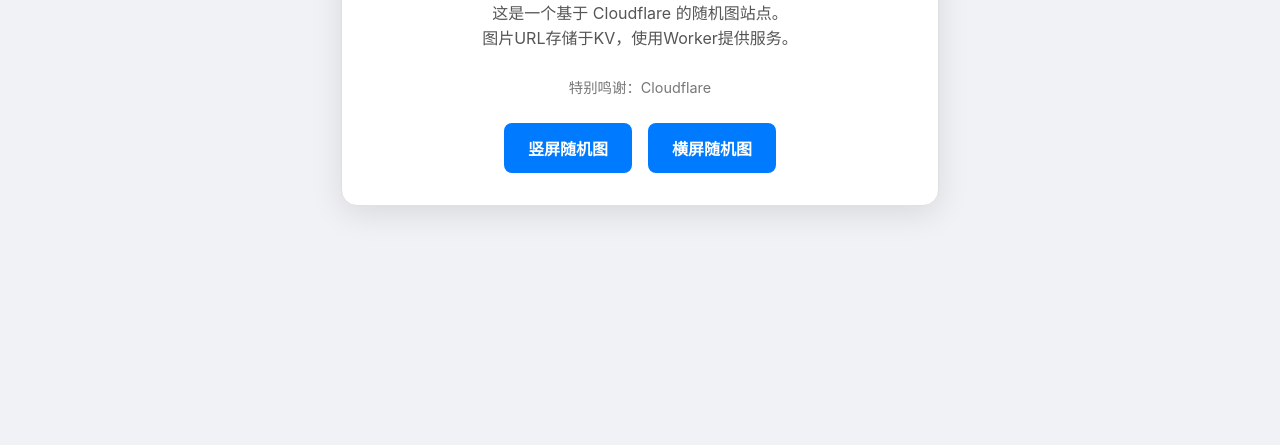
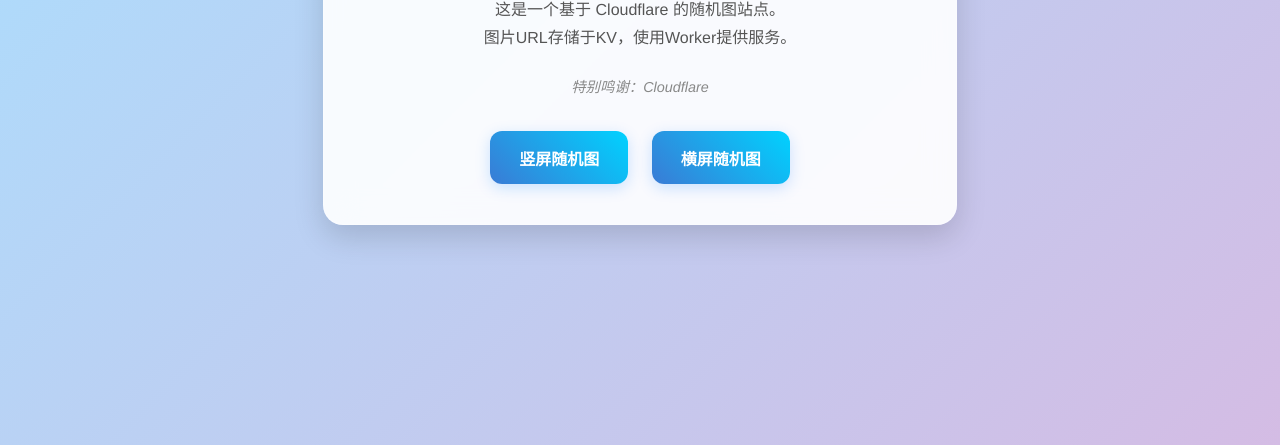
Before and after one commit to Jyf0214/RANDOM_IMAGES, a plain HTML site: page public/index.html in a window 1280 px wide. Shown: the part 355-800 px from the top of the page. Drawn offline with Linux system fonts and the light colour scheme.

Commit message:
更新 style.css

```diff
--- a/public/style.css
+++ b/public/style.css
@@ -1,75 +1,112 @@
-/* 全局样式 */
+/* 全局样式与字体 */
 body, html {
     margin: 0;
     padding: 0;
     width: 100%;
     height: 100%;
-    font-family: -apple-system, BlinkMacSystemFont, 'Segoe UI', Roboto, Helvetica, Arial, sans-serif;
-    /* 设置一个干净的静态背景色 */
-    background-color: #f0f2f5;
+    font-family: 'PingFang SC', 'Hiragino Sans GB', 'Microsoft YaHei', 'Helvetica Neue', Helvetica, Arial, sans-serif;
+    color: #333;
+    overflow: hidden;
 }
 
-/* 主要内容容器，用于垂直和水平居中 */
+/* 新增：平滑的渐变背景 */
 .main-content {
     display: flex;
     justify-content: center;
     align-items: center;
     width: 100%;
     height: 100%;
+    background: linear-gradient(135deg, #a8e0ff 0%, #d4bce4 100%);
+    transition: background 0.5s ease;
 }
 
-/* 中央卡片 */
+/* 优化：更精致的卡片样式 */
 .card {
-    /* 移除了毛玻璃效果，改为不透明背景，更简洁 */
-    background-color: #ffffff;
-    padding: 2rem 3rem;
-    border-radius: 16px;
-    box-shadow: 0 8px 32px 0 rgba(0, 0, 0, 0.1);
+    background-color: rgba(255, 255, 255, 0.9);
+    backdrop-filter: blur(15px);
+    -webkit-backdrop-filter: blur(15px);
+    padding: 2.5rem 3.5rem;
+    border-radius: 20px;
+    box-shadow: 0 12px 30px rgba(0, 0, 0, 0.15);
     text-align: center;
     max-width: 90%;
-    width: 500px;
-    border: 1px solid #e0e0e0;
+    width: 520px;
+    border: 1px solid rgba(255, 255, 255, 0.2);
+    transition: transform 0.3s ease, box-shadow 0.3s ease;
+}
+
+/* 新增：卡片悬停效果 */
+.card:hover {
+    transform: translateY(-5px);
+    box-shadow: 0 18px 40px rgba(0, 0, 0, 0.18);
 }
 
 h1 {
-    font-size: 2rem;
-    color: #333;
+    font-size: 2.2rem;
+    font-weight: 600;
+    color: #2c3e50;
     margin-bottom: 1rem;
 }
 
 p {
     color: #555;
-    line-height: 1.6;
+    line-height: 1.7;
     margin: 0.5rem 0;
 }
 
 .special-thanks {
     font-size: 0.9rem;
-    color: #777;
-    margin-top: 1.5rem;
-    margin-bottom: 1.5rem;
+    color: #888;
+    margin: 1.5rem 0;
+    font-style: italic;
 }
 
 /* 按钮组 */
 .button-group {
     display: flex;
     justify-content: center;
-    gap: 1rem;
-    margin-top: 1.5rem;
+    gap: 1.5rem;
+    margin-top: 2rem;
 }
 
+/* 优化：更精致的按钮样式和悬停效果 */
 .btn {
     display: inline-block;
-    background-color: #007bff;
+    background: linear-gradient(45deg, #3a7bd5, #00d2ff);
     color: white;
-    padding: 0.8rem 1.5rem;
-    border-radius: 8px;
+    padding: 0.9rem 1.8rem;
+    border: none;
+    border-radius: 12px;
     text-decoration: none;
     font-weight: bold;
-    transition: background-color 0.3s ease, transform 0.2s ease;
+    font-size: 1rem;
+    box-shadow: 0 4px 15px rgba(0, 118, 255, 0.2);
+    transition: all 0.3s ease;
 }
 
 .btn:hover {
-    background-color: #0056b3;
-    transform: translateY(-2px);
+    transform: translateY(-3px);
+    box-shadow: 0 8px 25px rgba(0, 118, 255, 0.3);
+    background: linear-gradient(45deg, #00d2ff, #3a7bd5);
 }
+
+.btn:active {
+    transform: translateY(-1px);
+    box-shadow: 0 4px 15px rgba(0, 118, 255, 0.2);
+}
+
+/* 新增：卡片加载时的淡入动画 */
+@keyframes fadeIn {
+    from {
+        opacity: 0;
+        transform: translateY(20px);
+    }
+    to {
+        opacity: 1;
+        transform: translateY(0);
+    }
+}
+
+.animate-fade-in {
+    animation: fadeIn 0.8s ease-out forwards;
+}
```
